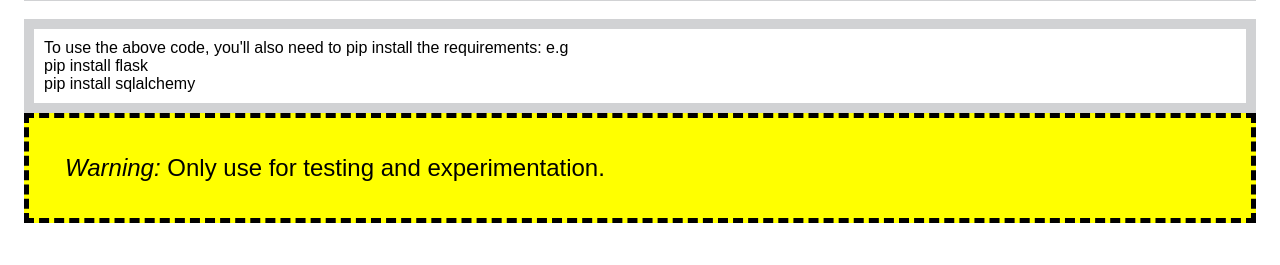
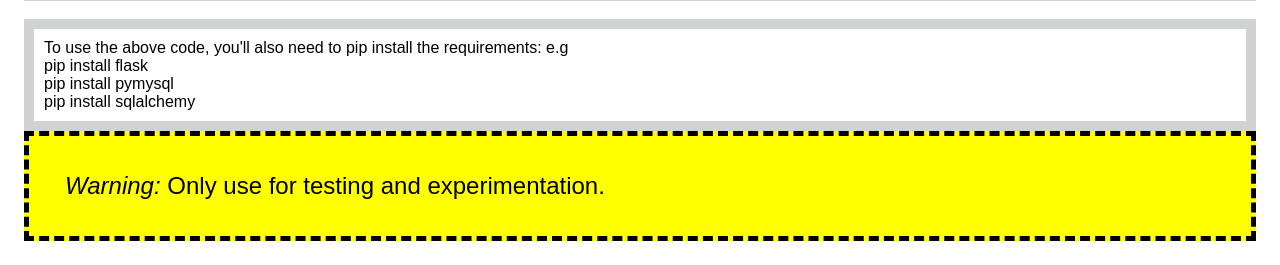
Before and after one commit to KarmaComputing/givemeadatabase, a Flask app: template src/givemeadatabase/templates/index.html in a window 1280 px wide. Shown: the part 891-1156 px from the top of the page. Before the commit the page ends 1114 px from the top, so only its background shows below. Run offline with Flask 2, Linux system fonts and the light colour scheme; the template is opened without the code that fills it: most values are stand-ins (such as "Sample title", 1, 10 or a date in 2020).

Commit message:
add pymysql to example code

```diff
--- a/src/givemeadatabase/templates/index.html
+++ b/src/givemeadatabase/templates/index.html
@@ -58,6 +58,7 @@
       <div class="code-sample">
         To use the above code, you'll also need to pip install the requirements: e.g<br />
         pip install flask<br />
+        pip install pymysql<br />
         pip install sqlalchemy<br />
       </div>
 
```
